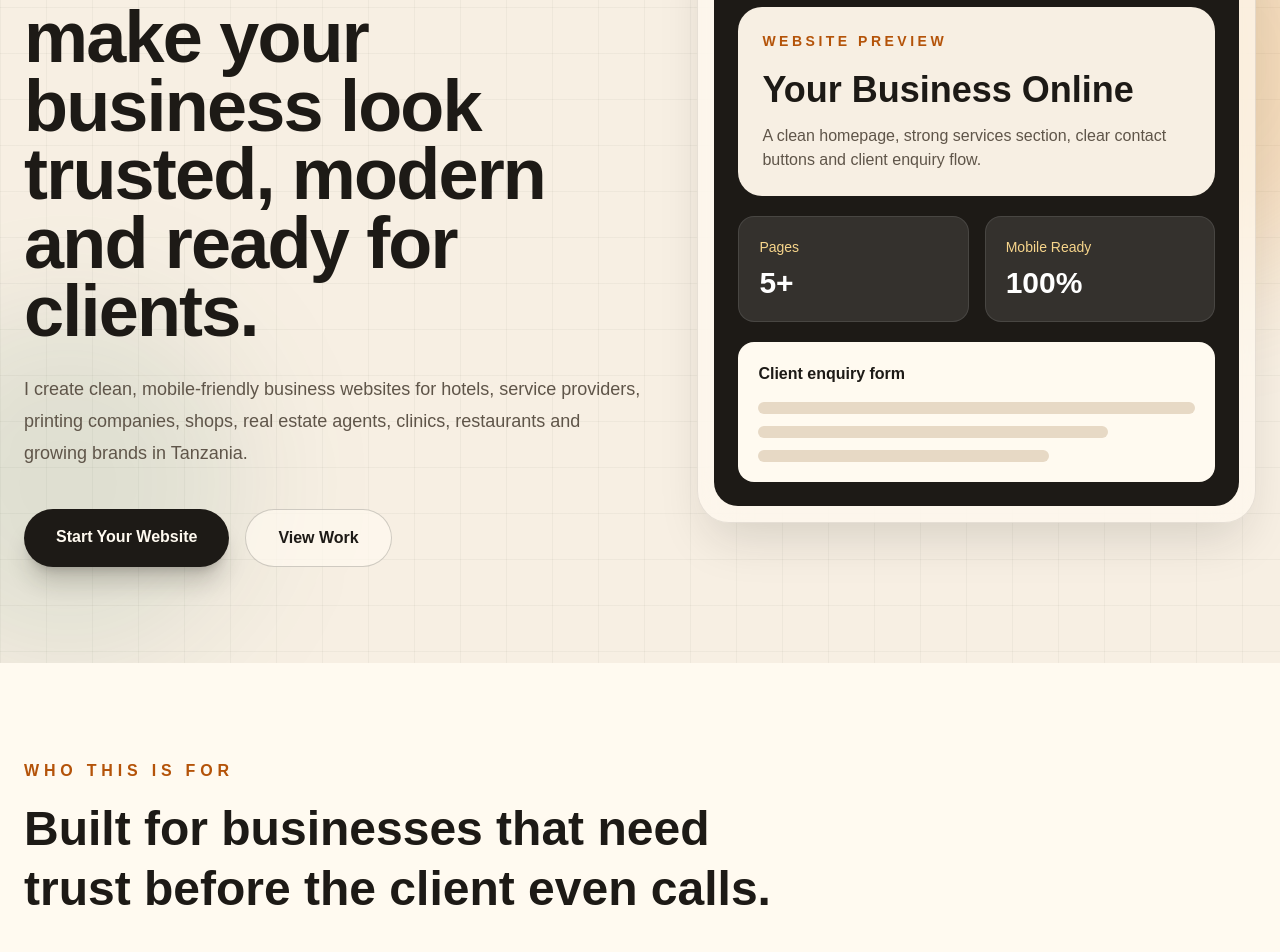
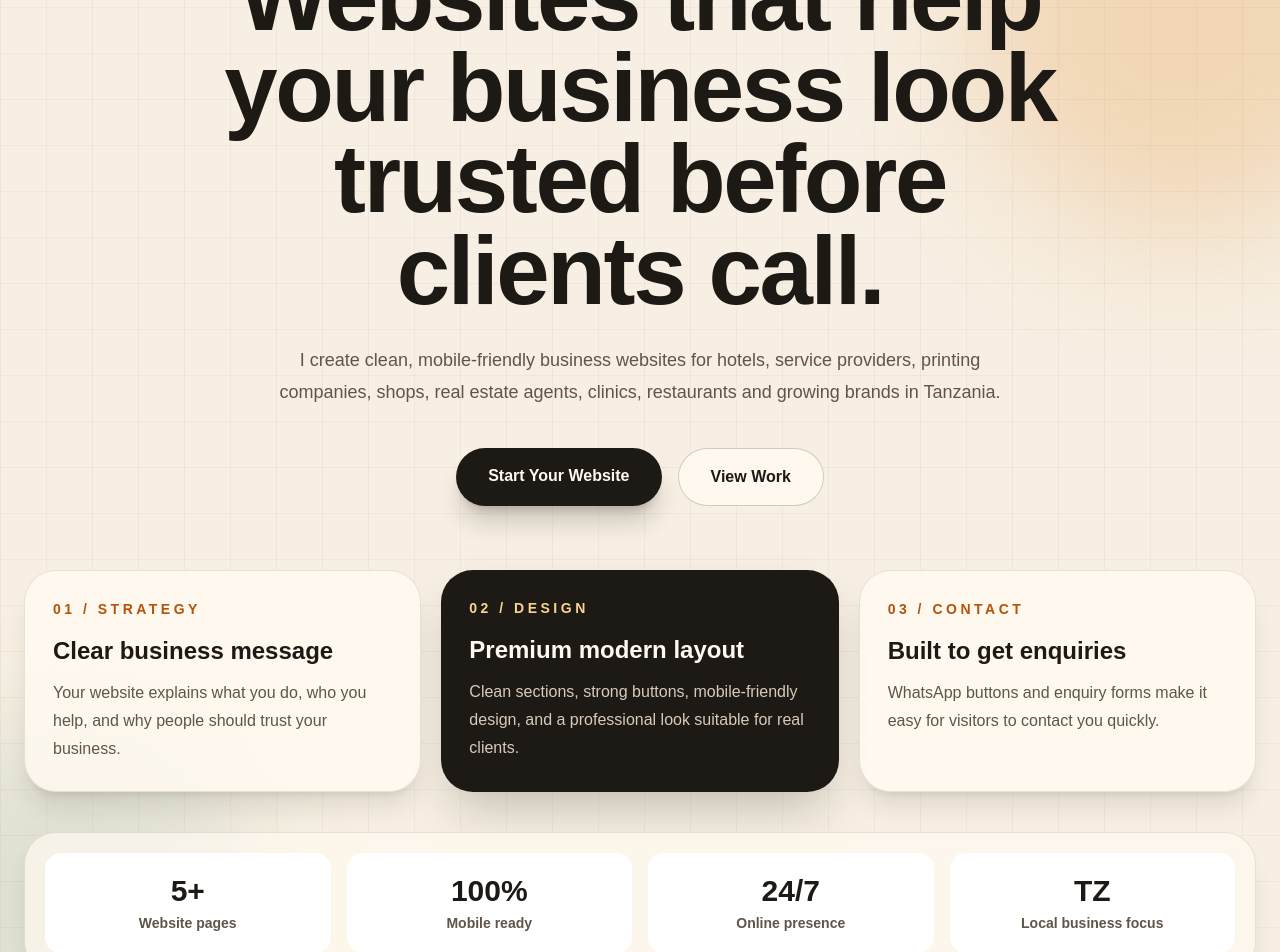
Before and after one commit to brianmichaelu/website-creation-agency, a Next.js app: page / in a window 1280 px wide. Shown: the part 300-1252 px from the top of the page. Built offline with nearby package versions, Linux system fonts and the light colour scheme.

Commit message:
Update page.tsx

```diff
--- a/app/page.tsx
+++ b/app/page.tsx
@@ -84,90 +84,113 @@ ${formData.get("extraMessage")}
       </header>
 
       {/* HERO */}
-      <section className="editorial-grid relative overflow-hidden px-6 py-24">
-        <div className="absolute -right-28 top-20 h-[420px] w-[420px] rounded-full bg-[#d97706]/20 blur-3xl" />
+            {/* HERO */}
+      <section className="editorial-grid relative overflow-hidden px-6 py-24 md:py-28">
+        <div className="absolute -right-28 top-10 h-[420px] w-[420px] rounded-full bg-[#d97706]/20 blur-3xl" />
         <div className="absolute -left-28 bottom-0 h-[360px] w-[360px] rounded-full bg-[#1b5e3f]/10 blur-3xl" />
 
-        <div className="relative mx-auto grid max-w-7xl items-center gap-14 lg:grid-cols-[1.05fr_0.95fr]">
-          <div>
-            <div className="mb-6 inline-flex rounded-full border border-[#b45309]/30 bg-[#fffaf0]/70 px-4 py-2 text-sm font-bold text-[#9a3412] shadow-sm">
+        <div className="relative mx-auto max-w-7xl">
+          <div className="mx-auto max-w-4xl text-center">
+            <div className="mb-6 inline-flex rounded-full border border-[#b45309]/30 bg-[#fffaf0]/80 px-4 py-2 text-sm font-bold text-[#9a3412] shadow-sm">
               Professional websites for serious businesses
             </div>
 
-            <h1 className="max-w-4xl text-5xl font-black leading-[0.95] tracking-tight text-[#1d1a16] md:text-7xl">
-              Websites that make your business look trusted, modern and ready
-              for clients.
+            <h1 className="text-5xl font-black leading-[0.95] tracking-tight text-[#1d1a16] md:text-7xl lg:text-8xl">
+              Websites that help your business look trusted before clients call.
             </h1>
 
-            <p className="mt-7 max-w-2xl text-lg leading-8 text-[#5f5549]">
+            <p className="mx-auto mt-7 max-w-3xl text-lg leading-8 text-[#5f5549]">
               I create clean, mobile-friendly business websites for hotels,
               service providers, printing companies, shops, real estate agents,
               clinics, restaurants and growing brands in Tanzania.
             </p>
 
-            <div className="mt-10 flex flex-col gap-4 sm:flex-row">
+            <div className="mt-10 flex flex-col justify-center gap-4 sm:flex-row">
               <a
                 href="#client-form"
                 className="rounded-full bg-[#1d1a16] px-8 py-4 text-center font-black text-[#fffaf0] shadow-xl shadow-[#1d1a16]/20 transition hover:-translate-y-1 hover:bg-[#b45309]"
               >
                 Start Your Website
               </a>
+
               <a
                 href="#portfolio"
-                className="rounded-full border border-[#1d1a16]/20 bg-[#fffaf0]/70 px-8 py-4 text-center font-black text-[#1d1a16] transition hover:-translate-y-1 hover:border-[#b45309] hover:text-[#b45309]"
+                className="rounded-full border border-[#1d1a16]/20 bg-[#fffaf0]/80 px-8 py-4 text-center font-black text-[#1d1a16] transition hover:-translate-y-1 hover:border-[#b45309] hover:text-[#b45309]"
               >
                 View Work
               </a>
             </div>
           </div>
 
-          {/* Agency preview card */}
-          <div className="rounded-[2rem] border border-[#1d1a16]/10 bg-[#fffaf0]/70 p-4 shadow-2xl shadow-[#1d1a16]/15 backdrop-blur-xl">
-            <div className="overflow-hidden rounded-[1.5rem] bg-[#1d1a16]">
-              <div className="flex items-center justify-between border-b border-white/10 px-5 py-4">
-                <div className="flex gap-2">
-                  <span className="h-3 w-3 rounded-full bg-[#ef4444]" />
-                  <span className="h-3 w-3 rounded-full bg-[#f59e0b]" />
-                  <span className="h-3 w-3 rounded-full bg-[#22c55e]" />
-                </div>
-                <p className="text-xs font-bold uppercase tracking-[0.25em] text-[#f7d58b]">
-                  Live Preview
+          <div className="mt-16 grid gap-5 md:grid-cols-3">
+            <div className="rounded-[2rem] border border-[#1d1a16]/10 bg-[#fffaf0]/85 p-7 shadow-xl shadow-[#1d1a16]/10 backdrop-blur">
+              <p className="text-sm font-black uppercase tracking-[0.25em] text-[#b45309]">
+                01 / Strategy
+              </p>
+              <h3 className="mt-4 text-2xl font-black text-[#1d1a16]">
+                Clear business message
+              </h3>
+              <p className="mt-3 leading-7 text-[#5f5549]">
+                Your website explains what you do, who you help, and why people
+                should trust your business.
               </p>
             </div>
 
-              <div className="p-6">
-                <div className="rounded-[1.5rem] bg-[#f7efe3] p-6 text-[#1d1a16]">
-                  <p className="text-sm font-black uppercase tracking-[0.25em] text-[#b45309]">
-                    Website Preview
+            <div className="rounded-[2rem] bg-[#1d1a16] p-7 text-[#fffaf0] shadow-2xl shadow-[#1d1a16]/25">
+              <p className="text-sm font-black uppercase tracking-[0.25em] text-[#f7d58b]">
+                02 / Design
               </p>
-                  <h2 className="mt-4 text-4xl font-black leading-tight">
-                    Your Business Online
-                  </h2>
-                  <p className="mt-3 text-[#5f5549]">
-                    A clean homepage, strong services section, clear contact
-                    buttons and client enquiry flow.
+              <h3 className="mt-4 text-2xl font-black">
+                Premium modern layout
+              </h3>
+              <p className="mt-3 leading-7 text-[#d8cabc]">
+                Clean sections, strong buttons, mobile-friendly design, and a
+                professional look suitable for real clients.
               </p>
             </div>
 
-                <div className="mt-5 grid grid-cols-2 gap-4">
-                  <div className="rounded-2xl border border-white/10 bg-white/10 p-5 text-white">
-                    <p className="text-sm text-[#f7d58b]">Pages</p>
-                    <p className="mt-2 text-3xl font-black">5+</p>
-                  </div>
-                  <div className="rounded-2xl border border-white/10 bg-white/10 p-5 text-white">
-                    <p className="text-sm text-[#f7d58b]">Mobile Ready</p>
-                    <p className="mt-2 text-3xl font-black">100%</p>
+            <div className="rounded-[2rem] border border-[#1d1a16]/10 bg-[#fffaf0]/85 p-7 shadow-xl shadow-[#1d1a16]/10 backdrop-blur">
+              <p className="text-sm font-black uppercase tracking-[0.25em] text-[#b45309]">
+                03 / Contact
+              </p>
+              <h3 className="mt-4 text-2xl font-black text-[#1d1a16]">
+                Built to get enquiries
+              </h3>
+              <p className="mt-3 leading-7 text-[#5f5549]">
+                WhatsApp buttons and enquiry forms make it easy for visitors to
+                contact you quickly.
+              </p>
             </div>
           </div>
 
-                <div className="mt-5 rounded-2xl bg-[#fffaf0] p-5 text-[#1d1a16]">
-                  <p className="font-black">Client enquiry form</p>
-                  <div className="mt-4 space-y-3">
-                    <div className="h-3 rounded-full bg-[#e7d9c5]" />
-                    <div className="h-3 w-4/5 rounded-full bg-[#e7d9c5]" />
-                    <div className="h-3 w-2/3 rounded-full bg-[#e7d9c5]" />
+          <div className="mt-10 rounded-[2rem] border border-[#1d1a16]/10 bg-[#fffaf0]/70 p-5 shadow-xl shadow-[#1d1a16]/10 backdrop-blur">
+            <div className="grid gap-4 text-center md:grid-cols-4">
+              <div className="rounded-2xl bg-white p-5">
+                <p className="text-3xl font-black text-[#1d1a16]">5+</p>
+                <p className="mt-1 text-sm font-bold text-[#5f5549]">
+                  Website pages
+                </p>
               </div>
+
+              <div className="rounded-2xl bg-white p-5">
+                <p className="text-3xl font-black text-[#1d1a16]">100%</p>
+                <p className="mt-1 text-sm font-bold text-[#5f5549]">
+                  Mobile ready
+                </p>
               </div>
+
+              <div className="rounded-2xl bg-white p-5">
+                <p className="text-3xl font-black text-[#1d1a16]">24/7</p>
+                <p className="mt-1 text-sm font-bold text-[#5f5549]">
+                  Online presence
+                </p>
+              </div>
+
+              <div className="rounded-2xl bg-white p-5">
+                <p className="text-3xl font-black text-[#1d1a16]">TZ</p>
+                <p className="mt-1 text-sm font-bold text-[#5f5549]">
+                  Local business focus
+                </p>
               </div>
             </div>
           </div>
```
Lines whose indentation alone changed are shown as unchanged.
